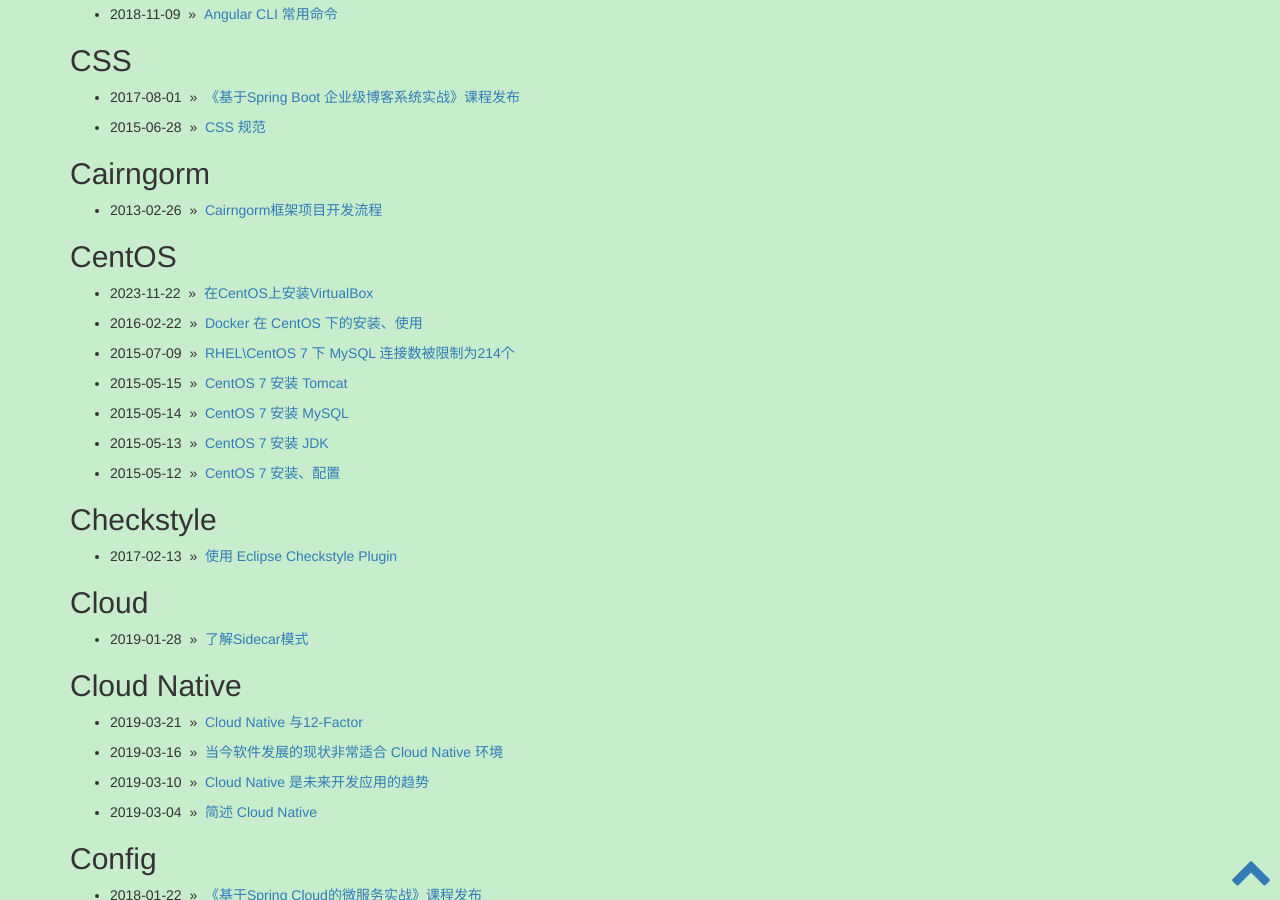
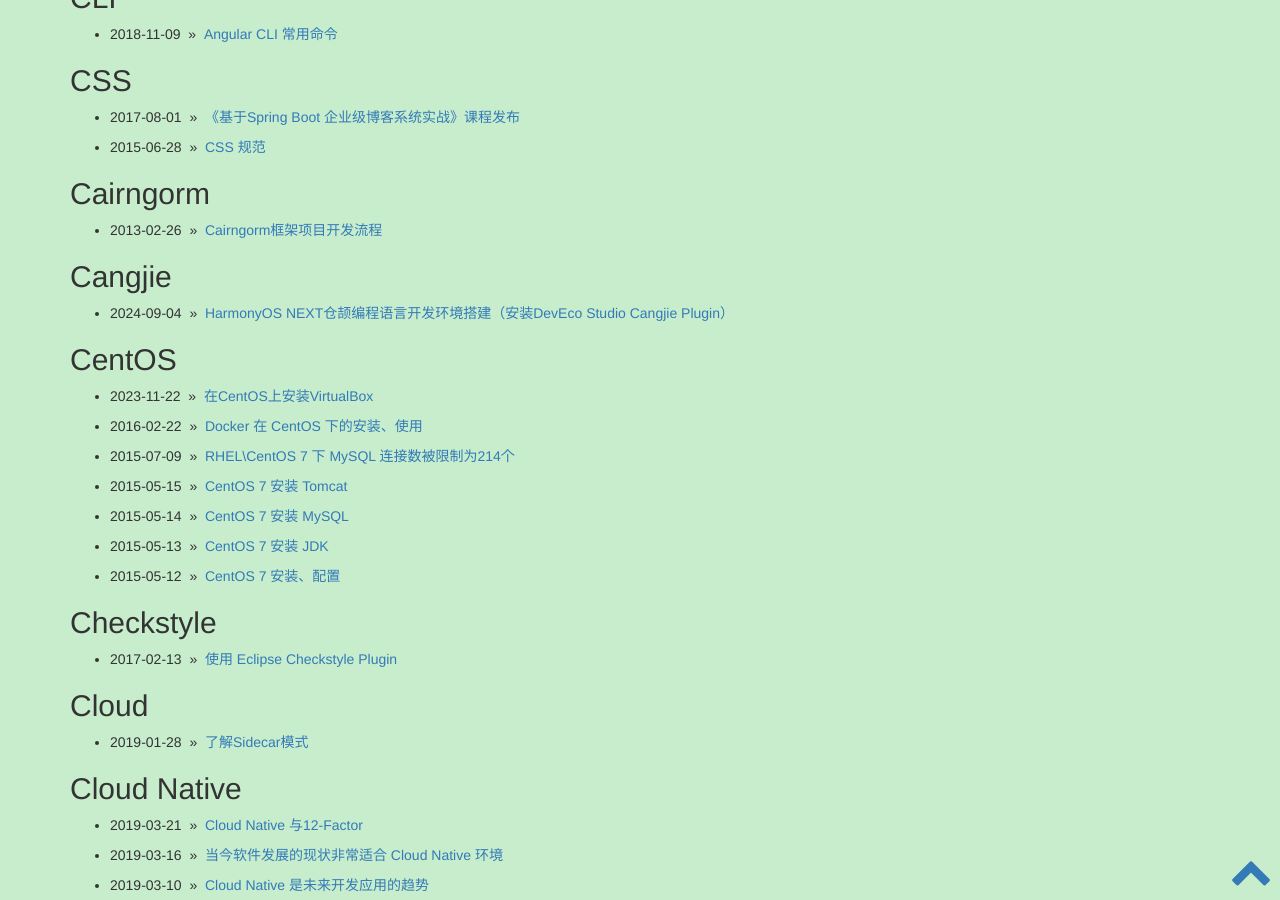
Before and after one commit to waylau/waylau.github.io, a Jekyll site: the page built from categories.html, in a window 1280 px wide and 900 px high, scrolled down 6740 px. Built offline with Jekyll 4.4.1, drawn with Linux system fonts in a browser that asks for light colours; comment, search, counter and statistics services are not loaded; some of the changed lines change nothing that is shown.

Commit message:
add HarmonyOS NEXT仓颉编程语言开发环境搭建（安装DevEco Studio Cangjie Plugin）

```diff
--- a/_posts/2024-08-19-upgrade-from-harmonyos-next-developer-preview2-to-next-developer-beta3.md
+++ b/_posts/2024-08-19-upgrade-from-harmonyos-next-developer-preview2-to-next-developer-beta3.md
@@ -47,8 +47,9 @@
 ## 参考资料
 
 
-* 本文同步至：<https://waylau.com/upgrade-from-harmonyos-next-developer-preview2-to-next-developer-beta3/>
+* 本文同步至：<https://waylau.com/install-deveco-studio-cangjie-plugin/>
 * 《跟老卫学HarmonyOS开发》 开源免费教程，<https://github.com/waylau/harmonyos-tutorial>
+* 《跟老卫学仓颉编程语言开发》 开源免费教程，<https://github.com/waylau/cangjie-programming-language-tutorial>
 * 《鸿蒙HarmonyOS手机应用开发实战》（清华大学出版社）
 * 《鸿蒙HarmonyOS应用开发从入门到精通战》（北京大学出版社）
 * “鸿蒙系统实战短视频App 从0到1掌握HarmonyOS”（<https://coding.imooc.com/class/674.html>）
--- /dev/null
+++ b/_posts/2024-09-04-install-deveco-studio-cangjie-plugin.md
@@ -0,0 +1,81 @@
+---
+layout: post
+title: HarmonyOS NEXT仓颉编程语言开发环境搭建（安装DevEco Studio Cangjie Plugin）
+date: 2024-09-04 00:22
+author: admin
+comments: true
+categories: [Cangjie]
+tags: [Cangjie,HarmonyOS,NEXT]
+---
+
+
+
+仓颉编程语言开发环境搭建主要是两部分：
+
+* 安装最新版DevEco Studio；
+* 在DevEco Studio里面安装仓颉插件（DevEco Studio Cangjie Plugin）。
+
+本文主要介绍DevEco Studio Cangjie Plugin的使用。
+
+
+<!-- more -->
+
+
+
+## DevEco Studio Cangjie Plugin概述
+
+
+
+DevEco Studio Cangjie Plugin配套DevEco Studio发布，该插件提供了仓颉编程语言在HarmonyOS Next应用开发的开发套件，包括代码编辑、编译构建、代码调试等能力。
+
+DevEco Studio Cangjie Plugin目前支持以下三个平台：
+
+* Windows (64-bit)
+* Mac (X86)
+* Mac (ARM)
+
+DevEco Studio Cangjie Plugin下载地址为：https://developer.huawei.com/consumer/cn/download/
+
+下载完成之后，会得到一个devecostudio-cangjie-plugin-windows-5.0.3.700.zip插件装包。
+
+
+## 设置安装目录
+
+
+如需指定仓颉SDK的存放路径，请在安装插件前配置系统环境变量，变量名为“DEVECO_CANGJIE_PATH”，变量值为要存放的路径。配置完系统环境变量后，DevEco Studio需要关闭再打开，环境变量才会生效。
+
+如果不指定仓颉SDK的存放路径，仓颉SDK存放的默认路径在 macOS 系统下默认为 `$HOME/.cangjie-sdk`，windows 下默认为 `%USERPROFILE%/.cangjie-sdk`。
+
+## 安装本地插件
+
+打开“File > Settings > Plugins”页面
+
+![](../images/post/20240904-plugins.png)
+
+点击齿轮图标，选择“Install Plugin from Disk”
+
+![](../images/post/20240904-install-plugin-from-disk.png)
+
+选择下载好的仓颉插件装包。
+
+![](../images/post/20240904-select-zip.png)
+
+点击Accept接受安装。
+
+![](../images/post/20240904-accept.png)
+
+完成安装后会提示 Restart IDE，点击 Restart IDE 按钮重启，完成插件安装
+
+
+![](../images/post/20240904-restart.png)
+
+## 参考资料
+
+
+* 本文同步至：<https://waylau.com/upgrade-from-harmonyos-next-developer-preview2-to-next-developer-beta3/>
+* 《跟老卫学HarmonyOS开发》 开源免费教程，<https://github.com/waylau/harmonyos-tutorial>
+* 《鸿蒙HarmonyOS手机应用开发实战》（清华大学出版社）
+* 《鸿蒙HarmonyOS应用开发从入门到精通战》（北京大学出版社）
+* “鸿蒙系统实战短视频App 从0到1掌握HarmonyOS”（<https://coding.imooc.com/class/674.html>）
+* 《鸿蒙HarmonyOS应用开发入门》（清华大学出版社）
+* “2024鸿蒙零基础快速实战-仿抖音App开发（ArkTS版）”（<https://coding.imooc.com/class/843.html>）
```
Also changed, not shown: images/post/20240904-accept.png (added), images/post/20240904-install-plugin-from-disk.png (added), images/post/20240904-plugins.png (added), images/post/20240904-restart.png.png (added), images/post/20240904-select-zip.png (added).
